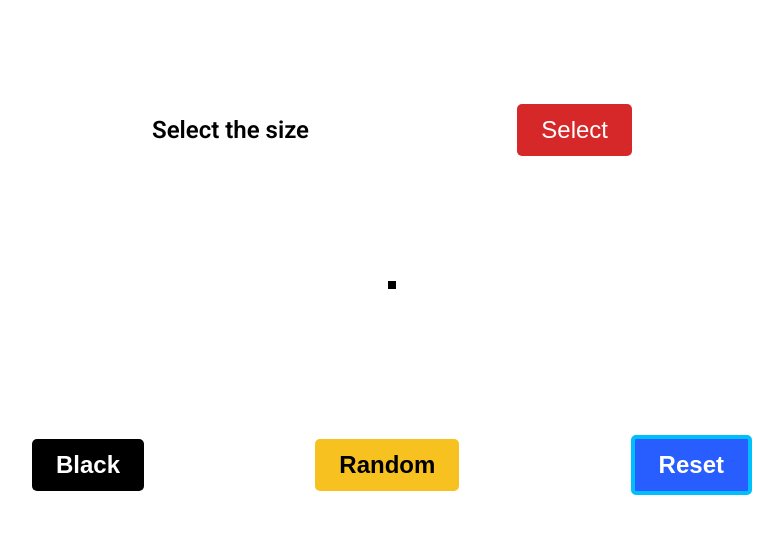
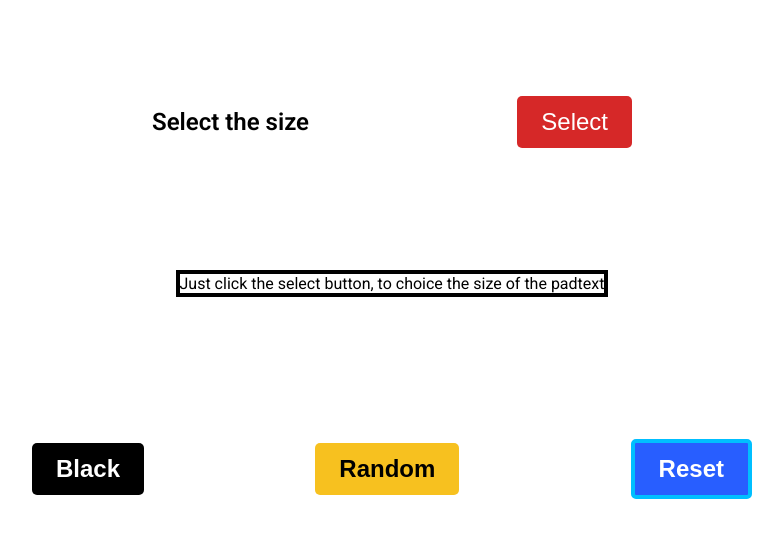
Before and after one commit to AmirUkbazgi1986/Etch-A-Sketch, a plain HTML site: page index.html in a window 1280 px wide. Shown: the part 220-758 px from the top of the page, without its empty margins (248-1031 px from the left). Drawn offline with Linux system fonts and the light colour scheme.

Commit message:
final version of index.html file

```diff
--- a/index.html
+++ b/index.html
@@ -22,7 +22,9 @@
         <p>Select the size</p>
         <button class="select">Select</button>
       </div>
-      <div class="padText"></div>
+      <div class="padText">
+        Just click the select button, to choice the size of the padtext
+      </div>
       <div class="buttons">
         <button>black</button>
         <button>random</button>
```
